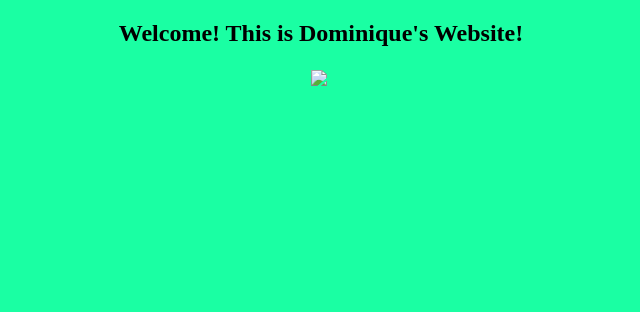
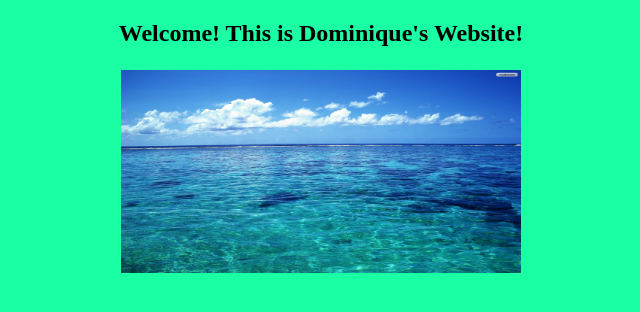
Before and after one commit to dominique17/dominique17.github.io, a plain HTML site: page index.html in a window 1280 px wide. Shown: the whole page, without its empty margins (319-959 px from the left). Drawn offline with Linux system fonts and the light colour scheme.

Commit message:
changes to index

```diff
--- a/index.html
+++ b/index.html
@@ -21,7 +21,11 @@
         Welcome! This is Dominique's Website!
     </h2>
     <table>
-      <tr><td><img src="ocean.jpeg" height="203" class="center" ><td>
+      <tr><td><img src="images/ocean.jpeg" height="203" width="400" class="center" ></td></tr>
+     </table>
+    <h4>
+
+    </h4>
     </body>
 
 <html>
```
